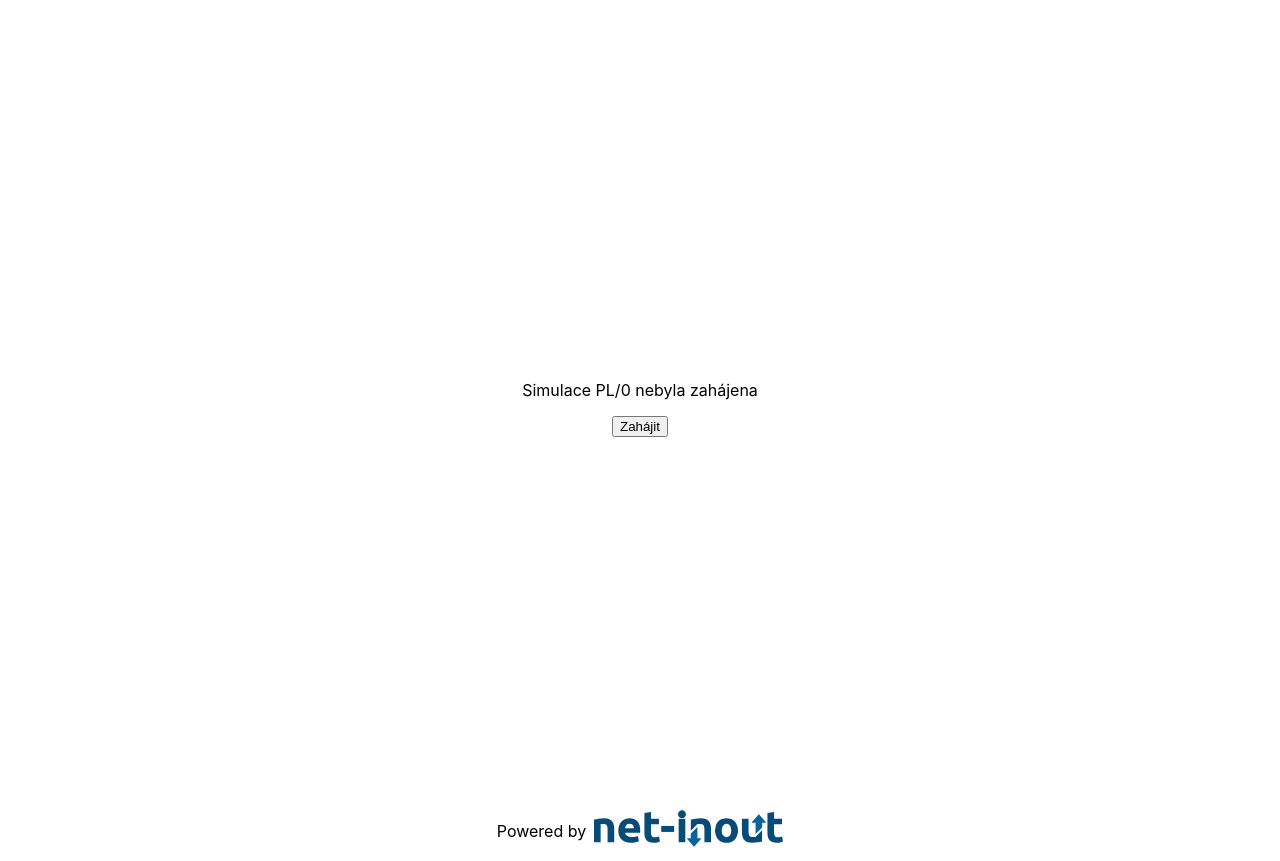
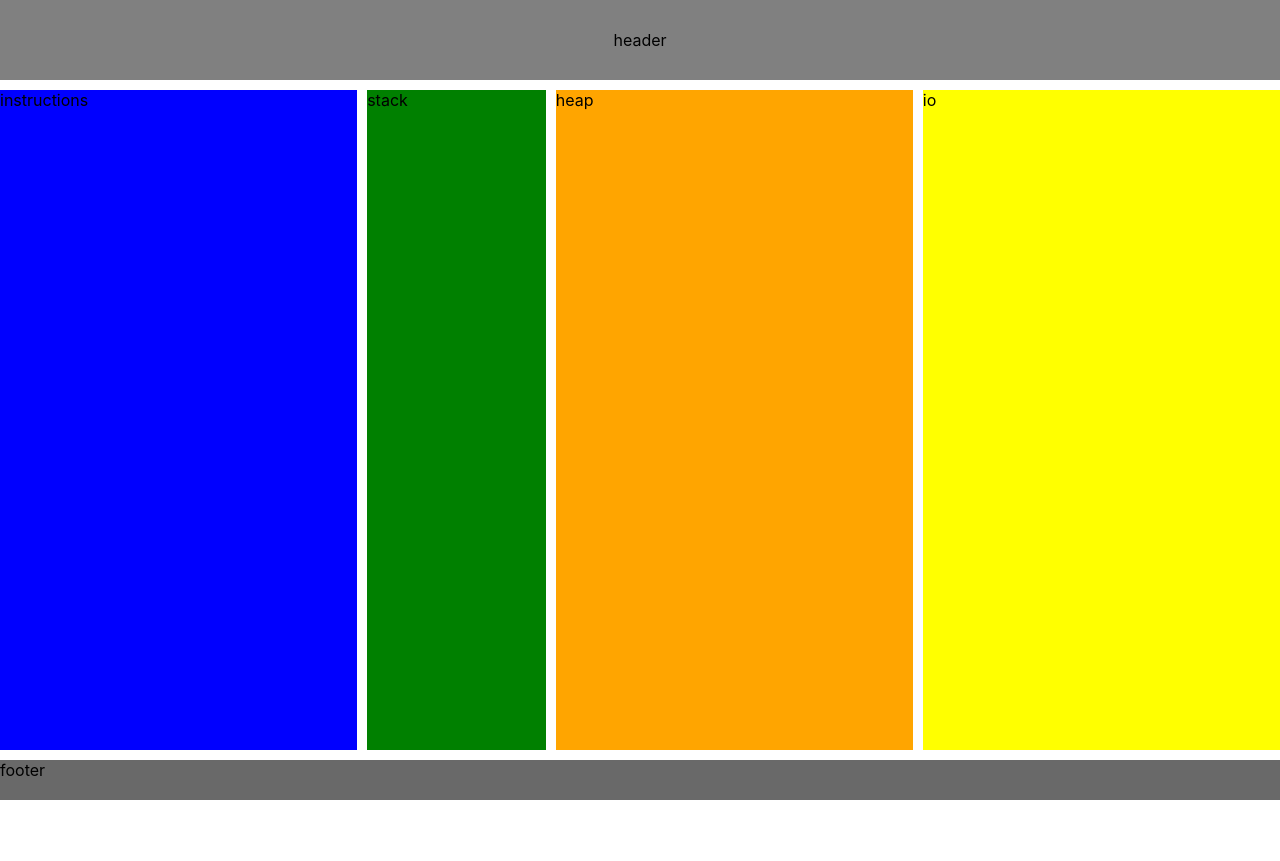
Before and after one commit to SpeekeR99/ZS23_FJP_PL0_INTERPRETER_Kimlova_Zappe, a Next.js app in the folder pl0/: page / in a window 1280 px wide. After the commit the page ends 800 px from the top, so only its background shows below. Built offline with nearby package versions, Linux system fonts and the light colour scheme.

Commit message:
Basic layout defined

```diff
--- a/pl0/pages/index.tsx
+++ b/pl0/pages/index.tsx
@@ -1,7 +1,7 @@
 import type { NextPage } from 'next';
 import Head from 'next/head';
 import Image from 'next/image';
-import styles from '../styles/Home.module.css';
+import styles from '../styles/layout.module.css';
 import * as core from '../core/index';
 import { useState } from 'react';
 import {
@@ -17,57 +17,33 @@ const Home: NextPage = () => {
     const [models, setModels] = useState<DataModel[]>([]);
 
     const [version, setVersion] = useState<number>(0);
-    const [instructions, setInstructions] = useState<Instruction[]>([
+    const [instructions, setInstructions] = useState<Instruction[]>([]);
+    const [inputTxt, setInputTxt] = useState<string>('');
+
+    function start() {
+        const m = InitModel(1024 * 512, 5000);
+        models.push(JSON.parse(JSON.stringify(m)));
+        setModel({ ...m });
+    }
+    function nextStep() {
+        models.push(JSON.parse(JSON.stringify(model)));
+        try {
+            if (!model) {
+                return;
+            }
+
+            model.input = inputTxt;
+
+            const pars: InstructionStepParameters = {
+                model,
+                instructions: [
                     {
                         index: 0,
                         instruction: InstructionType.LIT,
                         level: 0,
                         parameter: 9,
                     },
-    ]);
-    const [inputTxt, setInputTxt] = useState<string>('');
-
-    return (
-        <div className={styles.container}>
-            <Head>
-                <title>PL/0 interpret</title>
-                <link rel="icon" href="/favicon.ico" />
-            </Head>
-
-            <main className={styles.main}>
-                <h1 className={styles.title}></h1>
-
-                {model == null && (
-                    <>
-                        <p>Simulace PL/0 nebyla zahájena</p>{' '}
-                        <button
-                            onClick={() => {
-                                const m = InitModel(1024 * 512, 5000);
-                                models.push(JSON.parse(JSON.stringify(m)));
-                                setModel({ ...m });
-                            }}
-                        >
-                            Zahájit
-                        </button>
-                    </>
-                )}
-                {model && (
-                    <>
-                        <p className={styles.description}>
-                            PC: {model.pc} <br />
-                            SP: {model.sp} <br />
-                            Base: {model.base} <br />
-                        </p>
-
-                        <button
-                            onClick={() => {
-                                models.push(JSON.parse(JSON.stringify(model)));
-                                try {
-                                    model.input = inputTxt;
-
-                                    const pars: InstructionStepParameters = {
-                                        model,
-                                        instructions,
+                ],
                 input: '',
             };
 
@@ -80,47 +56,26 @@ const Home: NextPage = () => {
 
         //setModel({ ...model });
         setVersion(version + 1);
-                            }}
-                        >
-                            next step -&gt;
-                        </button>
-                        <button
-                            disabled={models.length < 1}
-                            onClick={() => {
+    }
+    function previous() {
         setModel(models[models.length - 1]);
         models.pop();
-                            }}
-                        >
-                            back -&lt;
-                        </button>
-                    </>
-                )}
+    }
+
+    return (
+        <main className={styles.layoutwrapper}>
+            <Head>
+                <title>PL/0 interpret</title>
+                <link rel="icon" href="/favicon.ico" />
+            </Head>
+
+            <div className={styles.header}>header</div>
+            <div className={styles.instructions}>instructions</div>
+            <div className={styles.stack}>stack</div>
+            <div className={styles.heap}>heap</div>
+            <div className={styles.io}>io</div>
+            <div className={styles.footer}>footer</div>
         </main>
-
-            <footer
-                style={{
-                    display: 'flex',
-                    justifyContent: 'center',
-                    alignItems: 'center',
-                    //backgroundColor: 'whitesmoke',
-                    margin: 0,
-                    width: '100%',
-                    padding: 10,
-                }}
-            >
-                Powered by
-                <a href="https://net-inout.cz" target="_blank" rel="noopener noreferrer">
-                    <span className={styles.logo}>
-                        <Image
-                            src="/logo-blue.svg"
-                            alt="Logo net-inout s.r.o."
-                            width={189}
-                            height={37}
-                        />
-                    </span>
-                </a>
-            </footer>
-        </div>
     );
 };
 
--- a/pl0/styles/Home.module.css
+++ /dev/null
@@ -1,116 +0,0 @@
-.container {
-  padding: 0 2rem;
-}
-
-.main {
-  min-height: 100vh;
-  padding: 4rem 0;
-  flex: 1;
-  display: flex;
-  flex-direction: column;
-  justify-content: center;
-  align-items: center;
-}
-
-.footer {
-  display: flex;
-  flex: 1;
-  padding: 2rem 0;
-  border-top: 1px solid #eaeaea;
-  justify-content: center;
-  align-items: center;
-}
-
-.footer a {
-  display: flex;
-  justify-content: center;
-  align-items: center;
-  flex-grow: 1;
-}
-
-.title a {
-  color: #0070f3;
-  text-decoration: none;
-}
-
-.title a:hover,
-.title a:focus,
-.title a:active {
-  text-decoration: underline;
-}
-
-.title {
-  margin: 0;
-  line-height: 1.15;
-  font-size: 4rem;
-}
-
-.title,
-.description {
-  text-align: center;
-}
-
-.description {
-  margin: 4rem 0;
-  line-height: 1.5;
-  font-size: 1.5rem;
-}
-
-.code {
-  background: #fafafa;
-  border-radius: 5px;
-  padding: 0.75rem;
-  font-size: 1.1rem;
-  font-family: Menlo, Monaco, Lucida Console, Liberation Mono, DejaVu Sans Mono,
-    Bitstream Vera Sans Mono, Courier New, monospace;
-}
-
-.grid {
-  display: flex;
-  align-items: center;
-  justify-content: center;
-  flex-wrap: wrap;
-  max-width: 800px;
-}
-
-.card {
-  margin: 1rem;
-  padding: 1.5rem;
-  text-align: left;
-  color: inherit;
-  text-decoration: none;
-  border: 1px solid #eaeaea;
-  border-radius: 10px;
-  transition: color 0.15s ease, border-color 0.15s ease;
-  max-width: 300px;
-}
-
-.card:hover,
-.card:focus,
-.card:active {
-  color: #0070f3;
-  border-color: #0070f3;
-}
-
-.card h2 {
-  margin: 0 0 1rem 0;
-  font-size: 1.5rem;
-}
-
-.card p {
-  margin: 0;
-  font-size: 1.25rem;
-  line-height: 1.5;
-}
-
-.logo {
-  height: 1em;
-  margin-left: 0.5rem;
-}
-
-@media (max-width: 600px) {
-  .grid {
-    width: 100%;
-    flex-direction: column;
-  }
-}
--- a/pl0/styles/globals.css
+++ b/pl0/styles/globals.css
@@ -5,12 +5,3 @@ body {
   font-family: -apple-system, BlinkMacSystemFont, Segoe UI, Roboto, Oxygen,
     Ubuntu, Cantarell, Fira Sans, Droid Sans, Helvetica Neue, sans-serif;
 }
-
-a {
-  color: inherit;
-  text-decoration: none;
-}
-
-* {
-  box-sizing: border-box;
-}
--- /dev/null
+++ b/pl0/styles/layout.module.css
@@ -0,0 +1,46 @@
+.layoutwrapper {
+    display: grid;
+
+    grid:
+        [header-start] 'header header header header' 80px [header-end]
+        [main-start] 'instructions stack heap io' 1fr [main-end]
+        [footer-start] 'footer footer footer footer' 40px [footer-end]
+        / minmax(300px, 2fr) 1fr 2fr 2fr;
+
+    place-items: stretch;
+    place-content: stretch;
+
+    width: 100vw;
+    height: 100vh;
+
+    gap: 10px;
+}
+
+.header {
+    grid-area: header;
+    background-color: gray;
+
+    align-items: center;
+    justify-content: center;
+    display: flex;
+}
+.footer {
+    grid-area: footer;
+    background-color: dimgray;
+}
+.instructions {
+    grid-area: instructions;
+    background-color: blue;
+}
+.stack {
+    grid-area: stack;
+    background-color: green;
+}
+.heap {
+    grid-area: heap;
+    background-color: orange;
+}
+.io {
+    grid-area: io;
+    background-color: yellow;
+}
```
Also changed, not shown: pl0/package.json (+6 -5 lines), 2 other files (tests, documents, lock files or other folders). Lines whose indentation alone changed are shown as unchanged.
